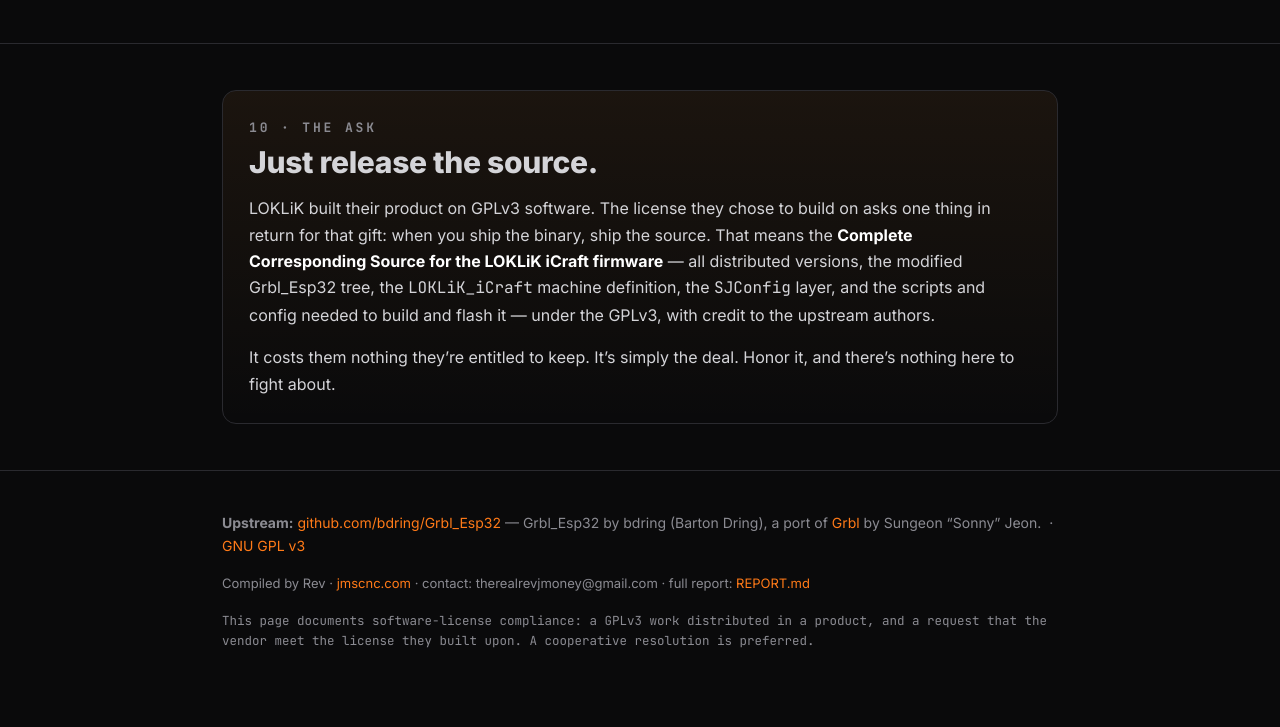
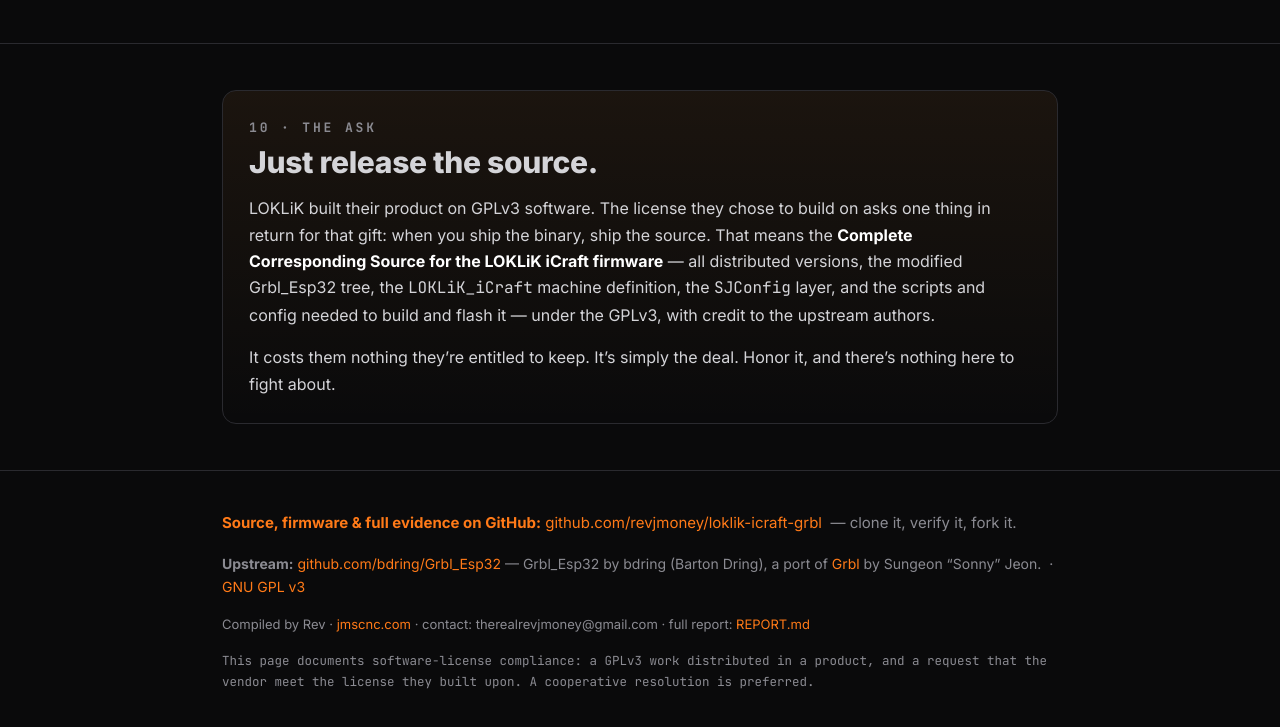
Before and after one commit to revjmoney/loklik-icraft-grbl, a plain HTML site: page index.html in a window 1280 px wide. Shown: the part 10940-11667 px from the top of the page. Drawn offline with Linux system fonts and the light colour scheme.

Commit message:
Cross-link: add GitHub repo link to site footer

```diff
--- a/index.html
+++ b/index.html
@@ -443,6 +443,9 @@
 
 <footer>
   <div class="wrap">
+    <p style="font-size:15px"><b style="color:var(--accent)">Source, firmware &amp; full evidence on GitHub:</b>
+      <a href="https://github.com/revjmoney/loklik-icraft-grbl">github.com/revjmoney/loklik-icraft-grbl</a>
+      &nbsp;— clone it, verify it, fork it.</p>
     <p><b>Upstream:</b> <a href="https://github.com/bdring/Grbl_Esp32">github.com/bdring/Grbl_Esp32</a>
       — Grbl_Esp32 by bdring (Barton Dring), a port of <a href="https://github.com/gnea/grbl">Grbl</a>
       by Sungeon “Sonny” Jeon. &nbsp;·&nbsp;
```
